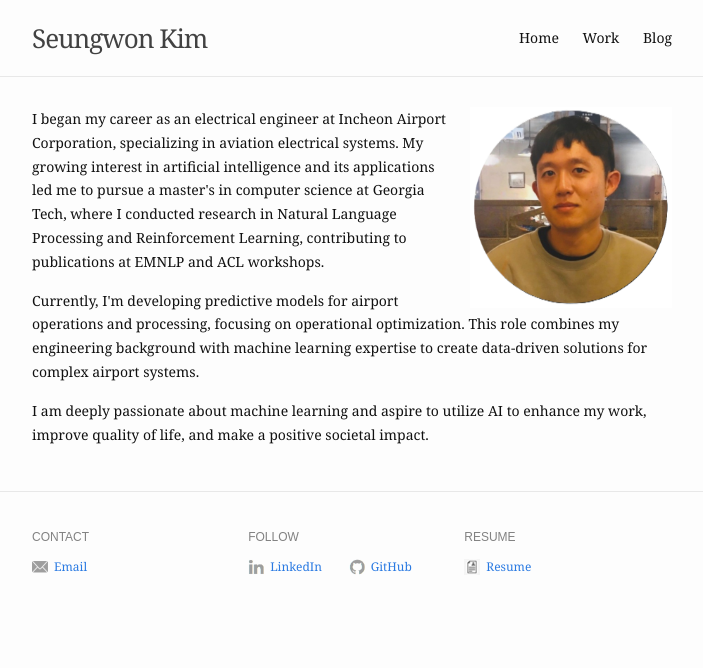
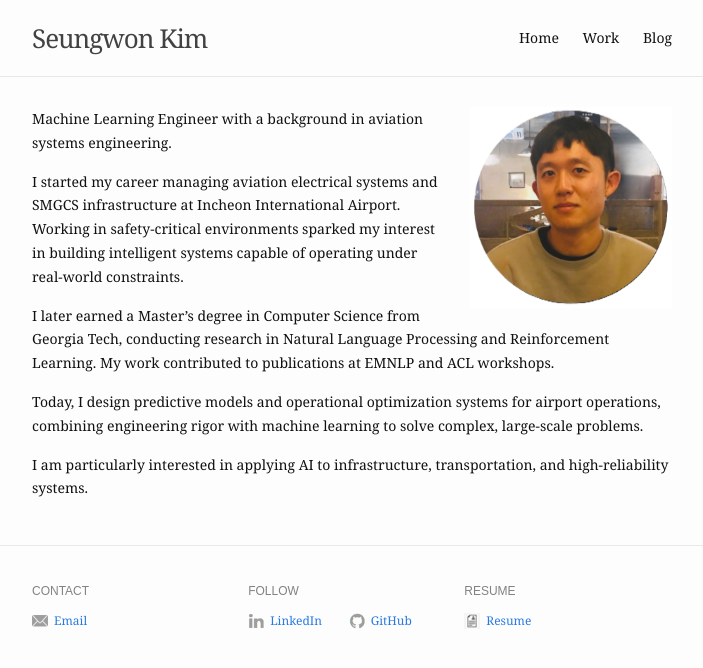
Before and after one commit to seungwon1/seungwon1.github.io, a Jekyll site: the page built from index.md, in a window 1280 px wide. Shown: the top 668 px of the page, without its empty margins (288-991 px from the left). Built offline with Jekyll 4.4.1, drawn with Linux system fonts in a browser that asks for light colours.

Commit message:
Update index.md

```diff
--- a/index.md
+++ b/index.md
@@ -6,12 +6,21 @@ profile_picture:
 ---
 
 <p>
-I began my career as an electrical engineer at Incheon Airport Corporation, specializing in aviation electrical systems. My growing interest in artificial intelligence and its applications led me to pursue a master's in computer science at Georgia Tech, where I conducted research in Natural Language Processing and Reinforcement Learning, contributing to publications at EMNLP and ACL workshops.
+Machine Learning Engineer with a background in aviation systems engineering.
 </p>
 
 <p>
-Currently, I'm developing predictive models for airport operations and processing, focusing on operational optimization. This role combines my engineering background with machine learning expertise to create data-driven solutions for complex airport systems.
+I started my career managing aviation electrical systems and SMGCS infrastructure at Incheon International Airport. Working in safety-critical environments sparked my interest in building intelligent systems capable of operating under real-world constraints.
 </p>
 
 <p>
-I am deeply passionate about machine learning and aspire to utilize AI to enhance my work, improve quality of life, and make a positive societal impact.</p>
+I later earned a Master’s degree in Computer Science from Georgia Tech, conducting research in Natural Language Processing and Reinforcement Learning. My work contributed to publications at EMNLP and ACL workshops.
+</p>
+
+<p>
+Today, I design predictive models and operational optimization systems for airport operations, combining engineering rigor with machine learning to solve complex, large-scale problems.
+</p>
+
+<p>
+I am particularly interested in applying AI to infrastructure, transportation, and high-reliability systems.
+</p>
```
